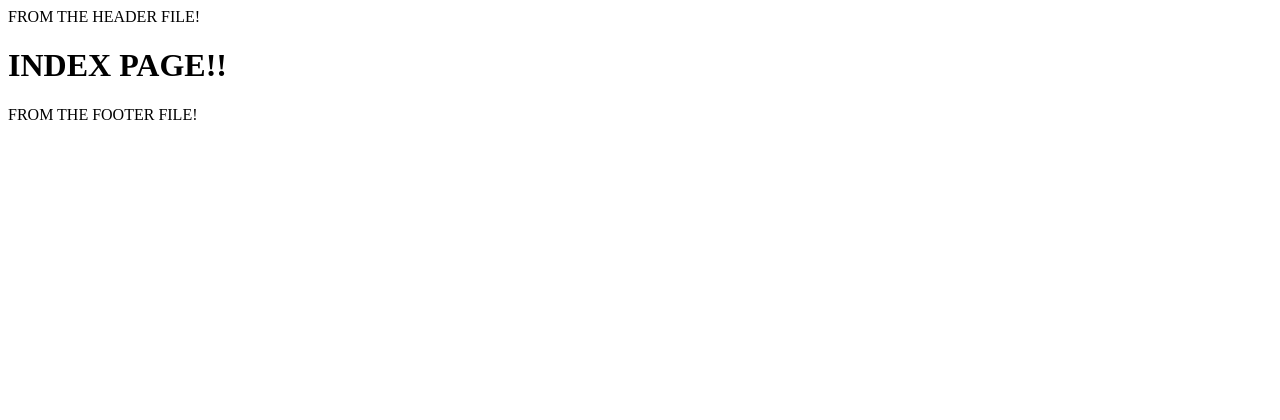
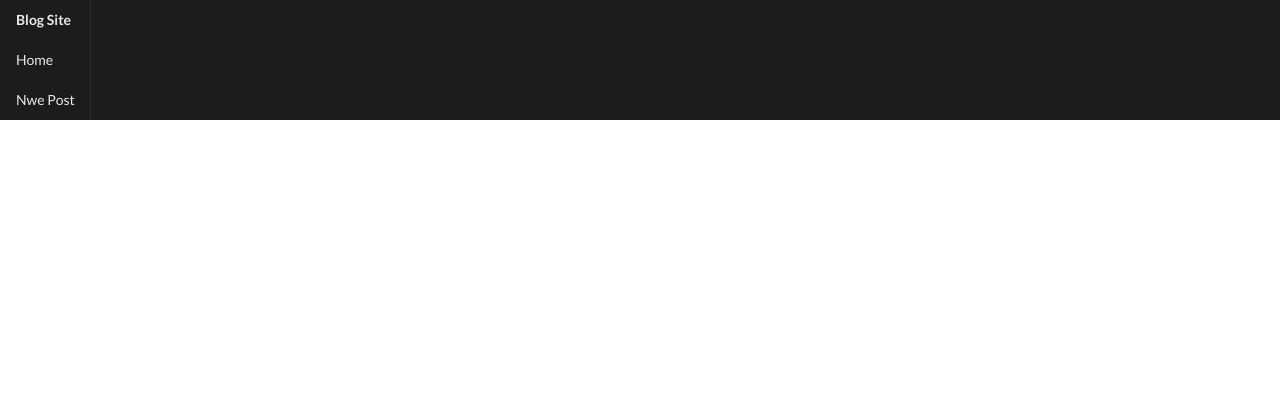
Before and after one commit to FaranakSabet/Restfull-Routing, a Node server app: page /blogs in a window 1280 px wide. Shown: the top 420 px of the page. Before the commit the page ends 120 px from the top, so only its background shows below. Run offline with Node 20, Linux system fonts and the light colour scheme; data that the repository does not hold is empty; some libraries are stand-ins or nearby versions.

Commit message:
Added Menubar

```diff
--- a/app.js
+++ b/app.js
@@ -32,7 +32,7 @@ app.get("/", function (req, res) {
 app.get("/blogs", function (req, res) {
   Blog.find({}, function (err, blogs) {
     if (err) {
-      console.log("ERRoR!");
+      console.log("ERROR!");
     } else {
       res.render("index", { blogs: blogs });
     }
--- a/views/partials/footer.ejs
+++ b/views/partials/footer.ejs
@@ -1,4 +1,4 @@
-<P>FROM THE FOOTER FILE!</P>
+
 
 </head>
 </html>
--- a/views/partials/header.ejs
+++ b/views/partials/header.ejs
@@ -1,6 +1,19 @@
 <html>
   <head>
     <title>Blog App</title>
-    <p>FROM THE HEADER FILE!</p>
+    <link
+      rel="stylesheet"
+      type="text/css"
+      href="https://cdnjs.cloudflare.com/ajax/libs/semantic-ui/2.4.1/semantic.min.css"
+    />
   </head>
+  <body>
+    <div class="ui fixed inverted menu">
+      <div class="ui containter">
+        <div class="header item">Blog Site</div>
+        <a href="/" class="item">Home</a>
+        <a href="/blogs/new" class="item">Nwe Post</a>
+      </div>
+    </div>
+  </body>
 </html>
```
